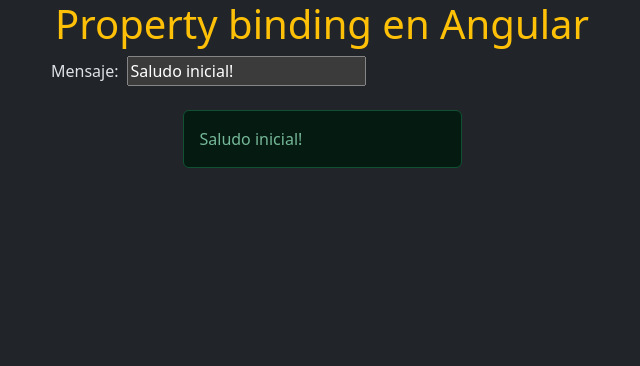
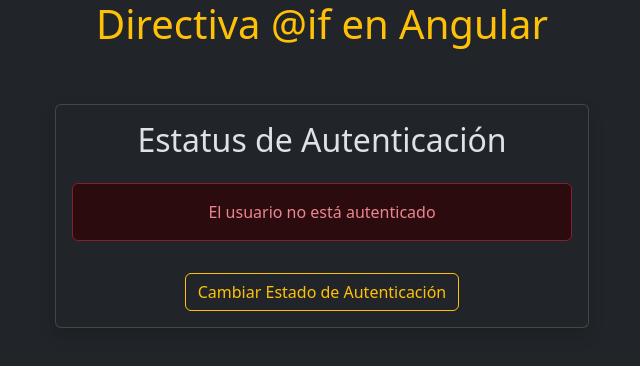
Before and after one commit to dsanchez-dev/App-Angular, an Angular app: page / in a window 1280 px wide. Shown: the top 366 px of the page, without its empty margins (318-958 px from the left). Built offline with nearby package versions, Linux system fonts and the light colour scheme.

Commit message:
P10 - Directiva if

```diff
--- a/src/app/app.html
+++ b/src/app/app.html
@@ -1,4 +1,4 @@
 <div class="container">
   <h1 class="text-center text-warning">{{titulo}}</h1>
-  <app-saludar/>
+  <app-componente-if/>
 </div>
--- a/src/app/app.ts
+++ b/src/app/app.ts
@@ -1,14 +1,13 @@
 import { Component } from '@angular/core';
-import { Replicador } from "./replicador/replicador";
-import { Saludar } from "./saludar/saludar";
+import { ComponenteIf } from './componente-if/componente-if';
 
 @Component({
   selector: 'app-root',
   standalone: true,
-  imports: [Replicador, Saludar],
+  imports: [ComponenteIf],
   templateUrl: './app.html',
-  styleUrl: './app.css'
+  styleUrl: './app.css',
 })
 export class App {
-  protected titulo = 'Property binding en Angular';
+  titulo = 'Directiva @if en Angular';
 }
--- /dev/null
+++ b/src/app/componente-if/componente-if.html
@@ -0,0 +1,19 @@
+<div class="container py-5">
+    <div class="row justify-content-center">
+        <div class="col-md-6">
+            <div class="card shadow">
+                <div class="card-body text-center">
+                    <h2 class="mb-4">Estatus de Autenticación</h2>
+                    @if (isAutenticado) {
+                    <p class="alert alert-success">¡El usuario está autenticado!</p>
+                    } @else {
+                    <p class="alert alert-danger">El usuario no está autenticado</p>
+                    }
+                    <button class="btn btn-outline-warning mt-3" (click)="alternarAutenticado()">
+                        Cambiar Estado de Autenticación
+                    </button>
+                </div>
+            </div>
+        </div>
+    </div>
+</div>
--- /dev/null
+++ b/src/app/componente-if/componente-if.ts
@@ -0,0 +1,15 @@
+import { Component } from '@angular/core';
+
+@Component({
+  selector: 'app-componente-if',
+  imports: [],
+  templateUrl: './componente-if.html',
+  styleUrl: './componente-if.css',
+})
+export class ComponenteIf {
+  isAutenticado: boolean = false;
+
+  alternarAutenticado(): void {
+    this.isAutenticado = !this.isAutenticado;
+  }
+}
```
Also changed, not shown: src/app/componente-if/componente-if.css (added).
